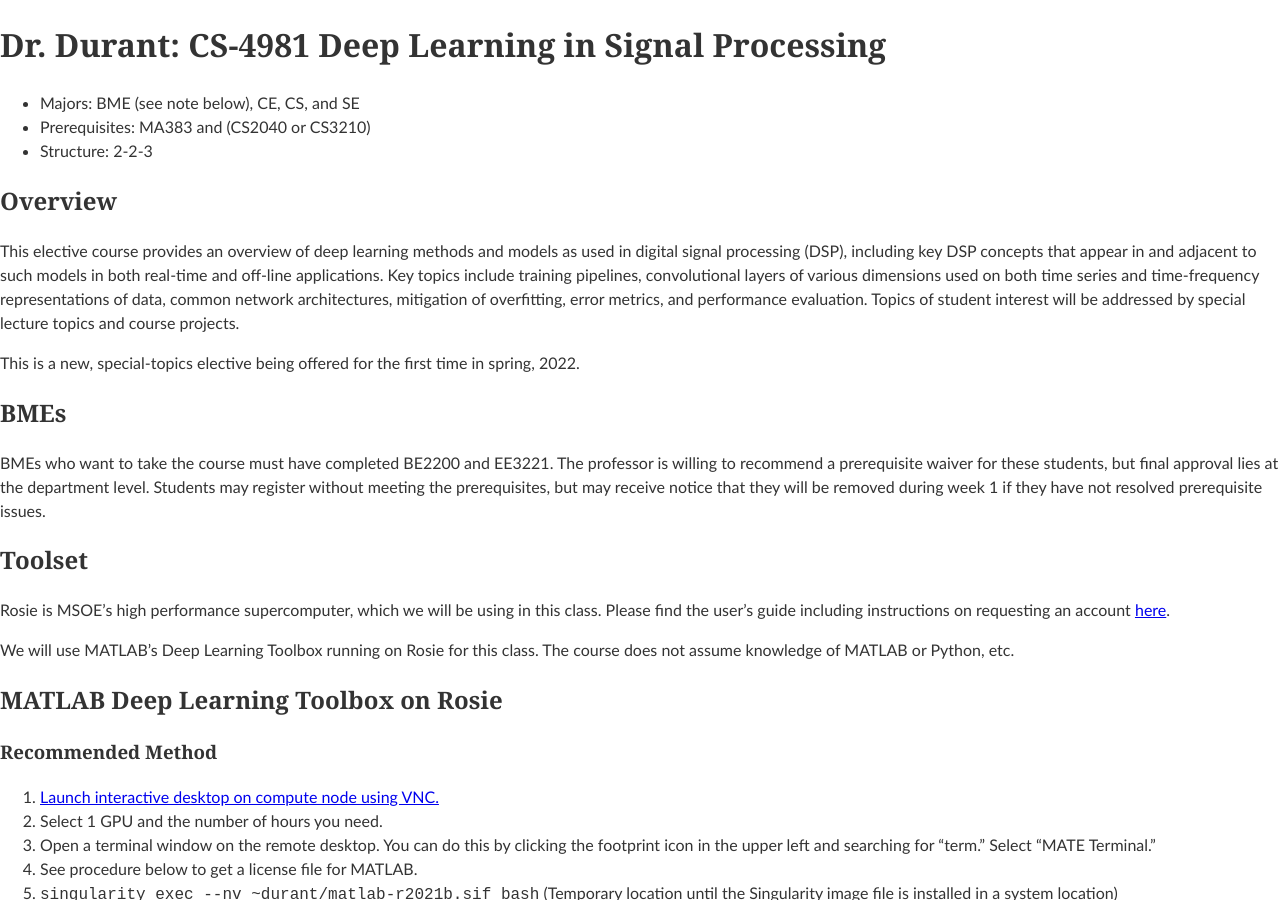
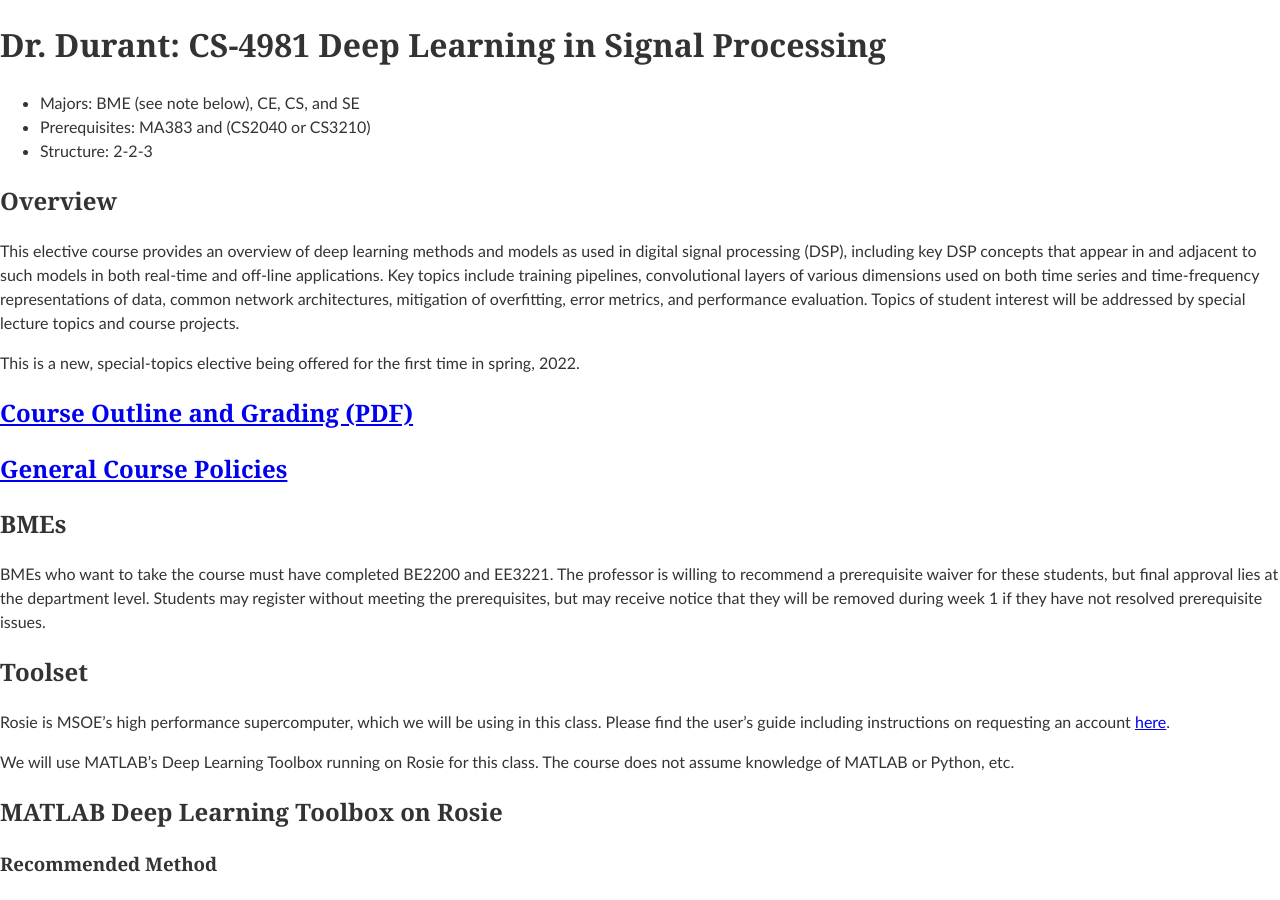
Before and after one commit to edurant/edurant.github.io, a Jekyll site: the page built from courses/cs4981/index.md, in a window 1280 px wide and 900 px high. Built offline with Jekyll 4.4.1, drawn with Linux system fonts in a browser that asks for light colours.

Commit message:
CS4981: course outline PDF & ln

```diff
--- a/courses/cs4981/index.md
+++ b/courses/cs4981/index.md
@@ -11,6 +11,10 @@ title: "Dr. Durant: CS-4981 Deep Learning in Signal Processing"
 This elective course provides an overview of deep learning methods and models as used in digital signal processing (DSP), including key DSP concepts that appear in and adjacent to such models in both real-time and off-line applications. Key topics include training pipelines, convolutional layers of various dimensions used on both time series and time-frequency representations of data, common network architectures, mitigation of overfitting, error metrics, and performance evaluation. Topics of student interest will be addressed by special lecture topics and course projects.
 
 This is a new, special-topics elective being offered for the first time in spring, 2022.
+
+## [Course Outline and Grading (PDF)](outline.pdf)
+
+## [General Course Policies](../policies.html)
 
 ## BMEs
 
```
Also changed, not shown: 1 other file.
